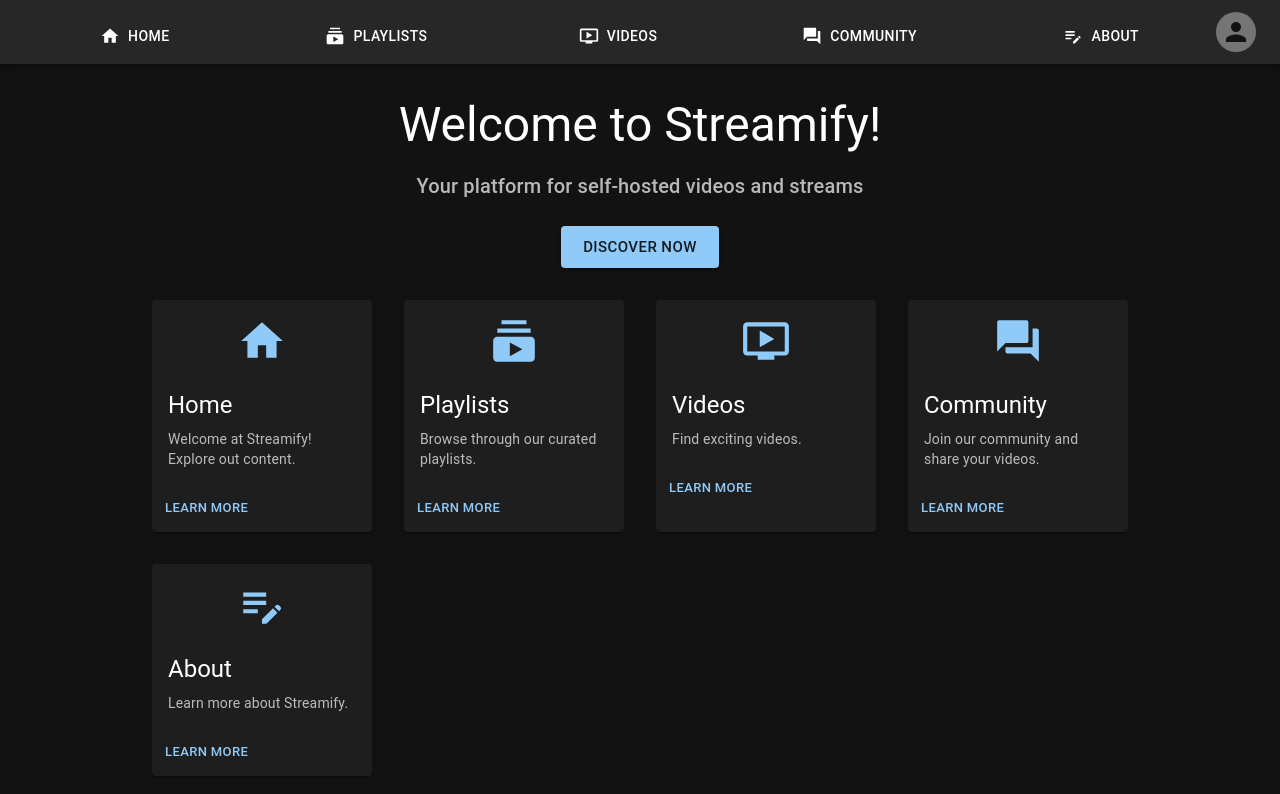
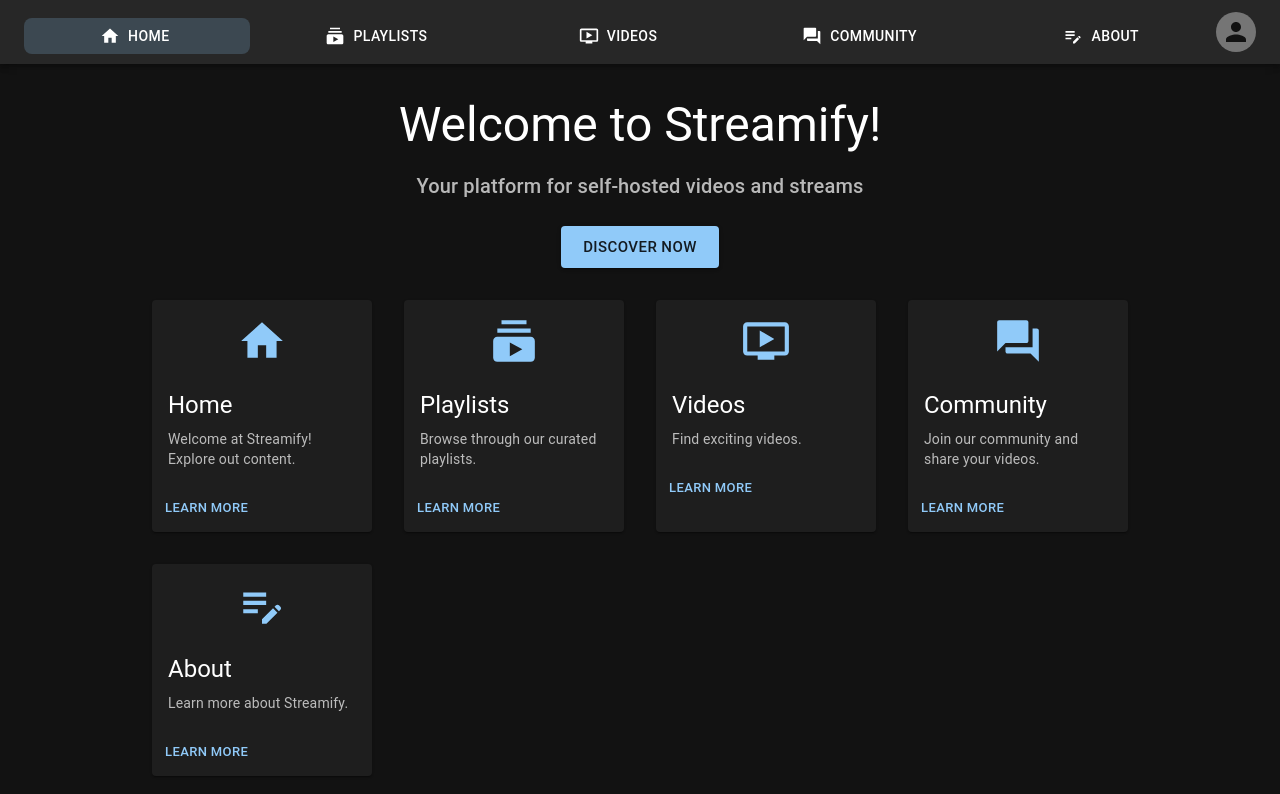
Before and after one commit to NullPointerExcy/Streamify, a React (Create React App) app in the folder vod_frontend/: page / in a window 1280 px wide. Shown: the top 794 px of the page. Built offline with nearby package versions, Linux system fonts and the light colour scheme; no server answers.

Commit message:
improved topbar and admin panel visuals

```diff
--- a/vod_frontend/src/components/TopBar.tsx
+++ b/vod_frontend/src/components/TopBar.tsx
@@ -29,6 +29,7 @@ import {getAllFeatures} from "../services/feature/FeatureServices";
 import {IUser} from "../models/IUser";
 
 import logo from "../resources/Streamify.png";
+import {useLocation} from "react-router-dom";
 
 
 const TopBar: React.FC = (props: {
@@ -57,6 +58,10 @@ const TopBar: React.FC = (props: {
 
     const [anchorEl, setAnchorEl] = React.useState<null | HTMLElement>(null);
     const isMenuOpen = Boolean(anchorEl);
+
+    const location = useLocation();
+    const currentPath = location.pathname;
+
 
     React.useEffect(() => {
         getAllFeatures().then((features) => {
@@ -192,7 +197,12 @@ const TopBar: React.FC = (props: {
                                     fullWidth
                                     sx={{
                                         opacity: isFeatureDisabledForUser(item.id) ? 0.5 : 1,
-                                        // pointerEvents: isFeatureDisabledForUser(item.id) ? 'none' : 'auto'
+                                        backgroundColor: currentPath === item.link ? "rgba(144,202,249,0.2)" : "transparent",
+                                        color: currentPath === item.link ? "#fff" : "inherit",
+                                        borderRadius: 2,
+                                        "&:hover": {
+                                            backgroundColor: "rgba(144,202,249,0.3)"
+                                        }
                                     }}
                                 >
                                     {item.label}
--- a/vod_frontend/src/pages/admin/AdminPanel.tsx
+++ b/vod_frontend/src/pages/admin/AdminPanel.tsx
@@ -81,8 +81,8 @@ const AdminPanel: React.FC = (props: {
                                     },
                                     backgroundColor:
                                         selectedSection === index
-                                            ? "rgba(0, 0, 0, 0.2)"
-                                            : "inherit",
+                                            ? "rgba(144,202,249,0.2)" : "inherit",
+                                    color: selectedSection === index ? "#fff" : "inherit",
                                     display: "flex",
                                     alignItems: "center",
                                     gap: 1
```
